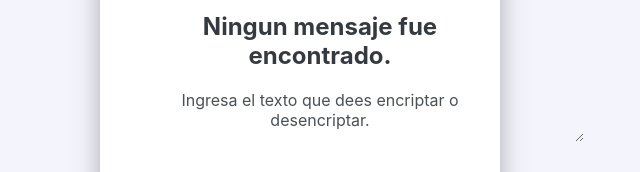
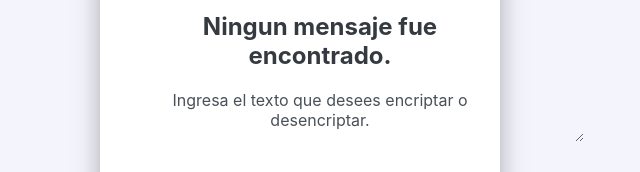
Before and after one commit to erickgon13/Challenge-Enciptador, a plain HTML site: page index.html in a window 1280 px wide. Shown: the part 628-800 px from the top of the page, 580-1220 px from the left. Drawn offline with Linux system fonts and the light colour scheme.

Commit message:
Cambio en la leyenda Ingresa el texto que desees encriptar o desencriptar

```diff
--- a/index.html
+++ b/index.html
@@ -36,7 +36,7 @@
                 </div>
                 <div class="contenedor-parrafo">
                     <h3>Ningun mensaje fue <br>encontrado.</h3>
-                    <p>Ingresa el texto que dees encriptar o desencriptar.</p>
+                    <p>Ingresa el texto que desees encriptar o desencriptar.</p>
                 </div>
                 <div class="contenedor-copiar">
                     <input type="button" class="btn-copiar" value="Copiar">
```
